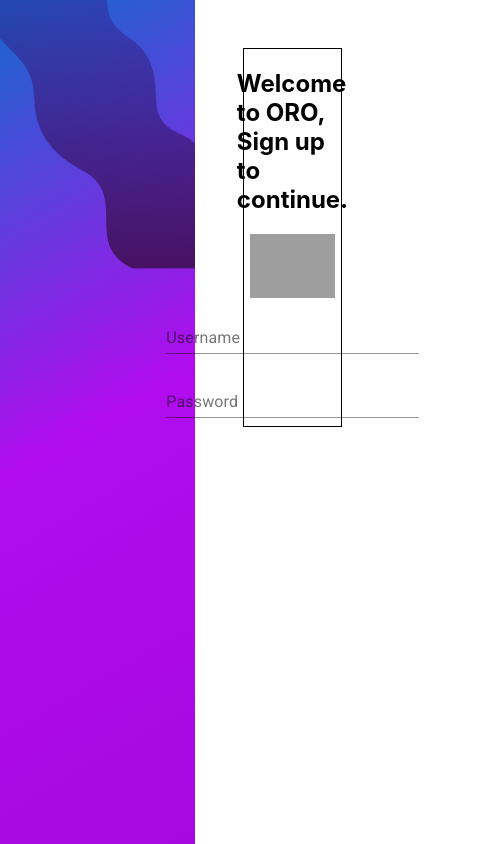
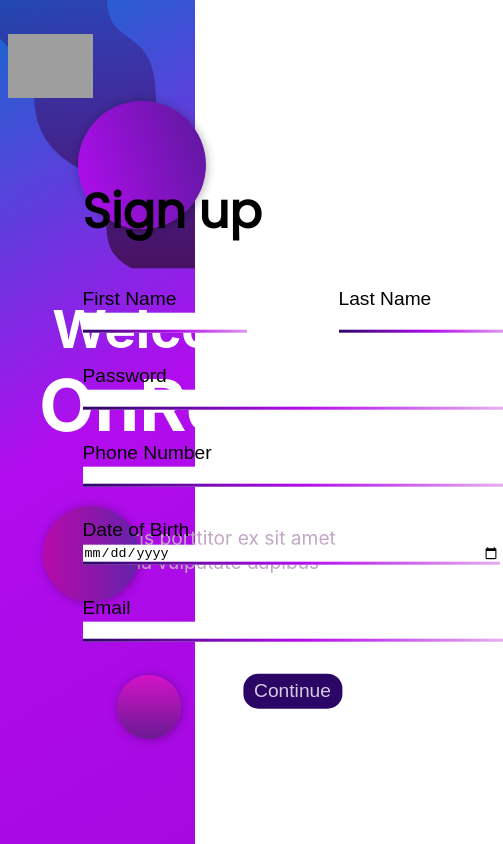
Before and after one commit to 173010015/oroUI, a React (Create React App) app: page /sign-up in a window 390 px wide. Shown: the whole page, 503 px wide, since content can reach past the window. Built offline with nearby package versions, Linux system fonts and the light colour scheme; grey boxes are pictures that could not be loaded; a web font is replaced by a local one; what react-swipeable-views-utils would draw is missing.

Commit message:
CU-33njp0 - User must Sign Up through Mobile Number

```diff
--- a/package.json
+++ b/package.json
@@ -12,8 +12,7 @@
     "react-dom": "^16.13.1",
     "react-router": "^5.2.0",
     "react-router-dom": "^5.2.0",
-    "react-scripts": "3.4.3",
-    "react-swipeable-views": "^0.13.9"
+    "react-scripts": "3.4.3"
   },
   "scripts": {
     "start": "react-scripts start",
--- a/src/ComponentsLandingPage/Footer/Footer.js
+++ b/src/ComponentsLandingPage/Footer/Footer.js
@@ -9,7 +9,8 @@
   return (
     <div>
       <footer className="Footer">
-        <div className="Footer-box">
+        <div className="Footer-border">
+          <div className="fBox">
             <div className="fItem">Contact Us</div>
 
             <div className="fItem">FAQ</div>
@@ -22,6 +23,7 @@
               Privacy Policy
             </Link>
           </div>
+        </div>
       </footer>
     </div>
   );
--- /dev/null
+++ b/src/ComponentsSignUp/InputField.js
@@ -0,0 +1,109 @@
+import React, { forwardRef, useImperativeHandle } from "react";
+
+const InputField = forwardRef((props, ref) => {
+  const [value, setValue] = React.useState("");
+  const [error, setError] = React.useState("");
+
+  const handleChange = (event) => {
+    setValue(event.target.value);
+    setError("");
+    props.onChange(event.target.name, event.target.value);
+  };
+
+  const validate = () => {
+    //return true if is valid
+    //else return false
+    if (props.validation) {
+      const rules = props.validation.split("|");
+
+      for (let i = 0; i < rules.length; i++) {
+        const current = rules[i];
+
+        if (current === "required") {
+          if (!value) {
+            setError("This field is required");
+            return false;
+          }
+        }
+
+        const pair = current.split(":");
+        switch (pair[0]) {
+          case "min":
+            if (value.length < pair[1]) {
+              setError(
+                `This field must be at least ${pair[1]} characters long`
+              );
+              return false;
+            }
+            break;
+          case "max":
+            if (value.length > pair[1]) {
+              setError(
+                `This field must be no longer than ${pair[1]} charactesr long`
+              );
+              return false;
+            }
+            break;
+          default:
+            break;
+        }
+      }
+    }
+
+    if (props.type == "date") {
+      var pattern = new RegExp(/^([0-9]{2})-([0-9]{2})-([0-9]{4})$/);
+      if (!pattern.test(value)) {
+        setError("Please enter valid DOB.");
+        return false;
+      } else if (value == null || value == "") {
+        setError("This field is required.");
+        return false;
+      } else return true;
+    }
+
+    if (props.name == "email") {
+      if (typeof value !== "undefined") {
+        var pattern = new RegExp(
+          /^(("[\w-\s]+")|([\w-]+(?:\.[\w-]+)*)|("[\w-\s]+")([\w-]+(?:\.[\w-]+)*))(@((?:[\w-]+\.)*\w[\w-]{0,66})\.([a-z]{2,6}(?:\.[a-z]{2})?)$)|(@\[?((25[0-5]\.|2[0-4][0-9]\.|1[0-9]{2}\.|[0-9]{1,2}\.))((25[0-5]|2[0-4][0-9]|1[0-9]{2}|[0-9]{1,2})\.){2}(25[0-5]|2[0-4][0-9]|1[0-9]{2}|[0-9]{1,2})\]?$)/i
+        );
+        if (!pattern.test(value)) {
+          setError("Please enter valid email address.");
+          return false;
+        } else return true;
+      }
+    }
+
+    return true;
+  };
+
+  useImperativeHandle(ref, () => {
+    return {
+      validate: () => validate(),
+    };
+  });
+
+  return (
+    <div className="input-wrapper">
+      {props.label && <label>{props.label}</label>}
+      <input
+        placeholder={props.placeholder}
+        name={props.name}
+        onChange={(event) => handleChange(event)}
+        type={props.type}
+        value={props.value ? props.value : value}
+        autoComplete={props.autoComplete}
+      />
+      {error && <div className="error">{error}</div>}
+    </div>
+  );
+});
+
+InputField.defaultProps = {
+  placeholder: "",
+  name: "",
+  type: "text",
+  value: "",
+  autoComplete: "off",
+  validation: "",
+};
+export default InputField;
--- a/src/ComponentsSignUp/SignUpForm.js
+++ b/src/ComponentsSignUp/SignUpForm.js
@@ -1,96 +1,107 @@
-import React from "react";
-import logo from "../ComponentsLandingPage/images/orologonew11.ico";
+import React, { useState, useRef, createRef } from "react";
 import TextField from "@material-ui/core/TextField";
 import { makeStyles } from "@material-ui/core/styles";
 
-const useStyles = makeStyles((theme) => ({
-  root: {
-    "& .MuiTextField-root": {
-      margin: theme.spacing(1),
-      width: "25ch",
-    },
-  },
-}));
+import InputField from "./InputField";
 
 function SignUpForm() {
-  const classes = useStyles();
+  const inputRefs = React.useRef([
+    React.createRef(),
+    React.createRef(),
+    React.createRef(),
+    React.createRef(),
+    React.createRef(),
+  ]);
+
+  const [data, setData] = React.useState({});
+
+  const handleChange = (name, value) => {
+    setData((prev) => ({
+      ...prev,
+      [name]: value,
+    }));
+  };
+
+  const submitForm = (e) => {
+    e.preventDefault();
+
+    let isValid = true;
+
+    for (let i = 0; i < inputRefs.current.length; i++) {
+      const valid = inputRefs.current[i].current.validate();
+      console.log(valid);
+
+      if (!valid) {
+        isValid = false;
+      }
+    }
+
+    if (!isValid) {
+      return;
+    }
+
+    console.log("Logged In");
+    //Carry on as normal
+  };
+
   return (
-    <div>
-      <div className="signUpPageContainer">
-        <div className="leftBox Box">
+    <div className="formBox">
+      <h2 className="formHeading"> Sign up </h2>
 
-            <svg
-              className="wave-sign-up"
-              data-name="Layer 1"
-              viewBox="80 50 400 800"
-            >
-              <defs>
-                <linearGradient id="wave1" x1="0%" y1="0%" x2="0%" y2="100%">
-                  <stop
-                    offset="0%"
-                    style={{ stopColor: "#302794", stopOpacity: "0.5" }}
-                  />
-                  <stop
-                    offset="100%"
-                    style={{ stopColor: "#471261", stopOpacity: "1" }}
-                  />
-                  <stop
-                    offset="100%"
-                    style={{ stopColor: "#2d0b3d", stopOpacity: "1" }}
-                  />
-                </linearGradient>
-              </defs>
-              <path
-                d="M 50 50 C 50 150 150 150 150 250 Q 150 350 250 400 C 345 450 250 550 350 600 L 600 600 C 600 500 500 500 500 400 C 500 300 400 350 400 250 C 400 100 300 150 300 50 Z"
-                className="wave-sign-up"
-                fill="url(#wave1)"
-              ></path>
-            </svg>
-
-
-          {/* <svg viewBox="100 -200 1500 10" width="1200" height="1000"className="wave1">
-            <defs>
-              <linearGradient id="grad1" x1="0%" y1="0%" x2="100%" y2="0%">
-                <stop
-                  offset="0%"
-                  style={{ stopColor: "rgb(255,255,0)", stopOpacity: "1" }}
-                />
-                <stop
-                  offset="100%"
-                  style={{ stopColor: "rgb(255,0,0)", stopOpacity: "1" }}
-                />
-              </linearGradient>
-            </defs>{" "}
-            <path
-              fill="url(#grad1)"
-              fill-opacity="1"
-              d="M0,96L30,80C60,64,120,32,180,42.7C240,53,300,107,360,144C420,181,480,203,540,186.7C600,171,660,117,720,96C780,75,840,85,900,112C960,139,1020,181,1080,181.3C1140,181,1200,139,1260,106.7C1320,75,1380,53,1410,42.7L1440,32L1440,320L1410,320C1380,320,1320,320,1260,320C1200,320,1140,320,1080,320C1020,320,960,320,900,320C840,320,780,320,720,320C660,320,600,320,540,320C480,320,420,320,360,320C300,320,240,320,180,320C120,320,60,320,30,320L0,320Z"
-            ></path>
-          </svg> */}
+      <form onSubmit={submitForm} className="form">
+        <div id="nameSection">
+          <InputField
+            className="inputField"
+            ref={inputRefs.current[0]}
+            type="text"
+            name="firstName"
+            label="First Name"
+            onChange={handleChange}
+            validation={"required|min:6|max:12"}
+          ></InputField>
+          <InputField
+            className="inputField"
+            ref={inputRefs.current[1]}
+            type="text"
+            name="lastName"
+            label="Last Name"
+            onChange={handleChange}
+            validation={"required|min:6|max:12"}
+          />
         </div>
-        <div className="Box">
-          <div className="formBox">
-            <h2>
-              Welcome to ORO, <br />
-              Sign up to continue.
-            </h2>
-            <img className="signUpLogo" src={logo} style={{ height: "4rem" }} />
-
-            <form className={classes.root} noValidate autoComplete="off">
-              <div>
-                <TextField id="standard-basic" label="Username" />
-              </div>
-              <div>
-                <TextField
-                  id="filled-password-input"
-                  label="Password"
-                  type="password"
-                />
-              </div>
-            </form>
-          </div>
-        </div>
-      </div>
+        <InputField
+          ref={inputRefs.current[2]}
+          type="password"
+          name="password"
+          label="Password"
+          validation={"required|min:6|max:12"}
+          onChange={handleChange}
+        />
+        <InputField
+          ref={inputRefs.current[3]}
+          type="number"
+          name="phone"
+          label="Phone Number"
+          validation={"required|min:6|max:12"}
+          onChange={handleChange}
+        />{" "}
+        <InputField
+          ref={inputRefs.current[4]}
+          type="date"
+          name="date"
+          label="Date of Birth"
+          validation={"required"}
+          onChange={handleChange}
+        />{" "}
+        <InputField
+          ref={inputRefs.current[5]}
+          type="email"
+          name="email"
+          label="Email"
+          onChange={handleChange}
+        />
+        <button type="submit"> Continue </button>{" "}
+      </form>
     </div>
   );
 }
--- /dev/null
+++ b/src/ComponentsSignUp/SignUpPage.js
@@ -0,0 +1,50 @@
+import React from "react";
+import logo from "../ComponentsLandingPage/images/orologonew11.ico";
+import TextField from "@material-ui/core/TextField";
+import { makeStyles } from "@material-ui/core/styles";
+import SignUpForm from "./SignUpForm";
+
+function SignUpPage() {
+  return (
+    <div>
+      <div className="signUpPageContainer">
+        <div className="leftBox Box">
+        <img className="signUpLogo" src={logo} style={{ height: "4rem" }} />
+          <svg data-name="Layer 1" viewBox="80 50 400 800" className="test">
+            <defs>
+              <linearGradient id="wave1" x1="0%" y1="0%" x2="0%" y2="100%">
+                <stop
+                  offset="0%"
+                  style={{ stopColor: "#302794", stopOpacity: "0.5" }}
+                />
+                <stop
+                  offset="100%"
+                  style={{ stopColor: "#471261", stopOpacity: "1" }}
+                />
+                <stop
+                  offset="100%"
+                  style={{ stopColor: "#2d0b3d", stopOpacity: "1" }}
+                />
+              </linearGradient>
+            </defs>
+            <path
+              d="M 50 50 C 50 150 150 150 150 250 Q 150 350 250 400 C 345 450 250 550 350 600 L 600 600 C 600 500 500 500 500 400 C 500 300 400 350 400 250 C 400 100 300 150 300 50 Z"
+              fill="url(#wave1)"
+            ></path>
+          </svg>
+          <h2 className="signUpheading">Welcome to</h2>
+          <h1 className="signUpheading2">OnRoadOut</h1>
+          <p className="signUpheading3">Mauris porttitor ex sit amet nulla vulputate dapibus</p>
+          <div id="circle1"></div>
+          <div id="circle2"></div>
+          <div id="circle3"></div>
+        </div>
+        <div className="Box">
+          <SignUpForm></SignUpForm>
+        </div>
+      </div>
+    </div>
+  );
+}
+
+export default SignUpPage;
--- a/src/Pages/SignUp.js
+++ b/src/Pages/SignUp.js
@@ -1,9 +1,9 @@
 import React from "react";
-import SignUpForm from "../ComponentsSignUp/SignUpForm";
+import SignUpPage from "../ComponentsSignUp/SignUpPage";
 function SignUp() {
   return (
     <div>
-      <SignUpForm></SignUpForm>
+      <SignUpPage></SignUpPage>
     </div>
   );
 }
--- a/src/index.css
+++ b/src/index.css
@@ -17,6 +17,3 @@
   font-family: source-code-pro, Menlo, Monaco, Consolas, "Courier New",
     monospace;
 }
-input {
-  background-color: black;
-}
--- a/src/styleFiles/SignUp.css
+++ b/src/styleFiles/SignUp.css
@@ -2,17 +2,18 @@
   display: flex;
   flex-direction: row;
 }
+
 .Box {
   width: 50%;
   height: 100vh;
 }
+
 .leftBox {
+  overflow: hidden;
   height: 100vh;
   background-image: linear-gradient(150deg, #146acd, #b20cee, #a609e0);
 }
-.wave-sign-up{
-  overflow: scroll;
-}
+
 .formBox {
   /* -- to center the box -- */
   /* position: fixed;
@@ -20,11 +21,127 @@
   left: 50%;
   transform: translate(-50%, -50%); */
   /* ---- */
-  margin: 3rem;
-
-  border: 1px black solid;
+  position: relative;
+  top: 50%;
+  left: 50%;
+  transform: translate(-50%, -50%);
+  width: fit-content;
 
   display: flex;
   flex-direction: column;
-  align-items: center;
 }
+
+.formHeading {
+  font-size: 3rem;
+  font-family: "Poppins";
+}
+
+.signUpLogo {
+  position: fixed;
+  top: 4%;
+  left: 2%;
+}
+
+.formBox label {
+  display: block;
+  font-family: sans-serif;
+  font-size: 1.2rem;
+}
+
+.input-wrapper {
+  margin-bottom: 2rem;
+}
+
+.formBox input {
+  border: none;
+  width: 26rem;
+  border-bottom: 3px solid;
+  border-image-source: linear-gradient(45deg, #2c0666, #b20cee, #ebbeed);
+  border-image-slice: 1;
+}
+
+#nameSection {
+  display: flex;
+  flex-direction: row;
+  justify-content: space-between;
+}
+
+#nameSection input {
+  width: 10rem;
+}
+
+.formBox button {
+  position: relative;
+  left: 50%;
+  transform: translate(-50%, 0);
+  font-family: sans-serif;
+  font-size: 1.2rem;
+  border: none;
+  padding: 0.4rem 0.7rem;
+  border-radius: 15px;
+  color: rgba(255, 255, 255, 0.8);
+  background-color: #2c0666;
+}
+
+.error {
+  color: red;
+}
+
+.signUpheading {
+  position: fixed;
+  top: 30%;
+  left: 13.4%;
+
+  color: white;
+  font-size: 3.3rem;
+}
+.signUpheading2 {
+  position: fixed;
+  top: 37%;
+  left: 10%;
+
+  color: white;
+  font-size: 4.5rem;
+}
+.signUpheading3 {
+  position: fixed;
+  top: 60%;
+  left: 18%;
+  font-size: 1.2rem;
+  width: 18rem;
+  text-align: center;
+  color: #c1a6c5;
+}
+#circle1 {
+  position: fixed;
+  top: 12%;
+  left: 20%;
+  height: 8rem;
+  width: 8rem;
+  border-radius: 50%;
+  background-image: linear-gradient(70deg, #b50cf3, #5a199b);
+
+  box-shadow: 1px 1px 10px rgba(0, 0, 0, 0.3);
+}
+#circle3 {
+  position: fixed;
+  top: 60%;
+  left: 11%;
+  height: 6rem;
+  width: 6rem;
+  border-radius: 50%;
+  background-image: linear-gradient(to right, #b70aa9, #6422ab);
+
+  box-shadow: 1px 1px 10px rgba(0, 0, 0, 0.3);
+}
+#circle2 {
+  position: fixed;
+  top: 80%;
+  left: 30%;
+  height: 4rem;
+  width: 4rem;
+  border-radius: 50%;
+  background-image: linear-gradient(to bottom, #b010a6, #58167a);
+  filter: brightness(1.2);
+  box-shadow: 1px 1px 10px rgba(0, 0, 0, 0.3);
+}
--- a/src/styleFiles/Topbar.css
+++ b/src/styleFiles/Topbar.css
@@ -33,13 +33,13 @@
   font-weight: 700;
   padding: 4px 5px;
   margin-left: 7px;
-  bottom:2px;
+  bottom: 2px;
 }
 .topbarOption {
   background: #250656;
   outline: none;
   margin-right: 2.7vw;
-  font-size: 1.4rem;
+  font-size: 1.2rem;
   border: none;
   color: rgba(255, 255, 255, 0.8);
   cursor: pointer;
```
Also changed, not shown: src/styleFiles/Footer.css (+13 -13 lines), src/ComponentsLandingPage/Section2/Section2a.js (line endings or trailing spaces), 1 other file (tests, documents, lock files or other folders). Lines whose indentation alone changed are shown as unchanged.
